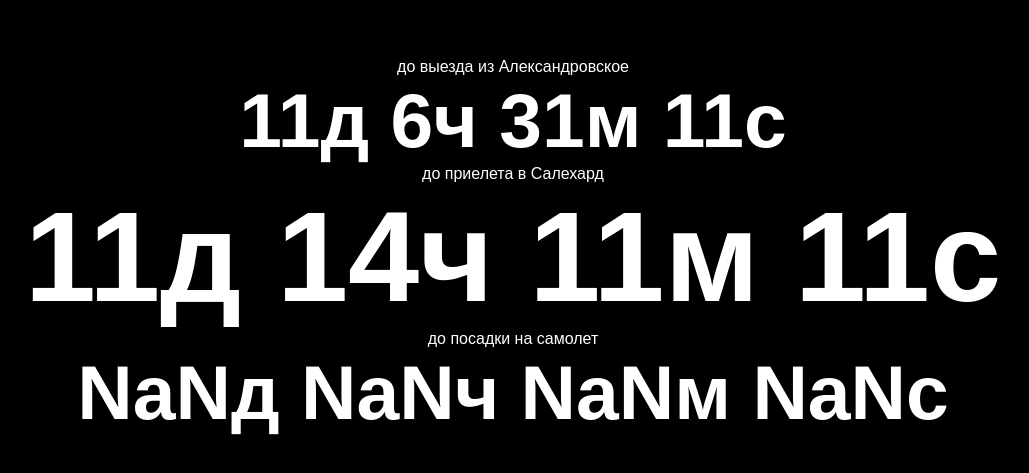
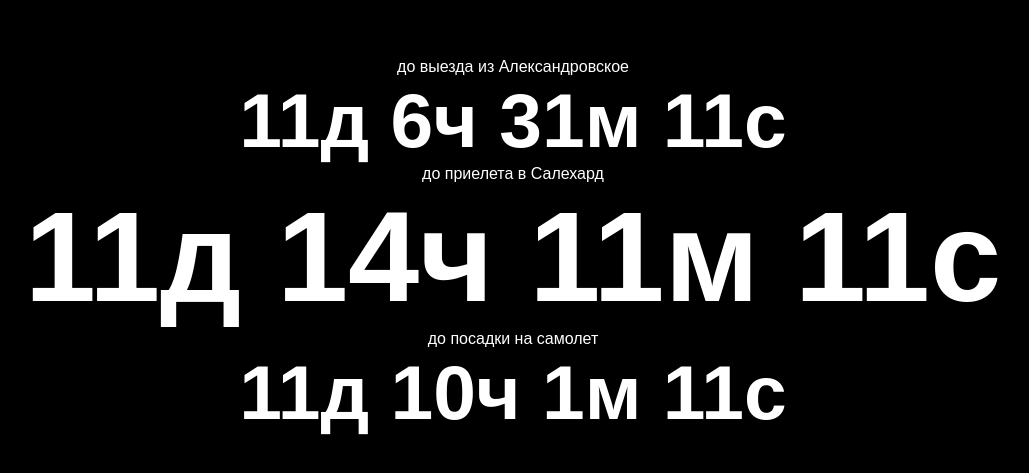
Before and after one commit to dajeo/timer.dajeo.by, a plain HTML site: page index.html in a window 1280 px wide. Shown: the part 153-626 px from the top of the page, without its empty margins (127-1156 px from the left). Drawn offline with Linux system fonts and the light colour scheme.

Commit message:
Fix time

```diff
--- a/index.html
+++ b/index.html
@@ -105,7 +105,7 @@
 
         const endFromAlexandrovskoye = new Date('07/20/2023 05:00 GMT+03:00')
         const endToSalekhard = new Date('07/20/2023 14:40 GMT+05:00');
-        const endToBoarding = new Date('07/20/2023 08:e0 GMT+03:00');
+        const endToBoarding = new Date('07/20/2023 08:30 GMT+03:00');
 
         const _fromAlexandrovskoyeEl = document.getElementById('from_alexandrovskoye')
         const _toSalekhardEl = document.getElementById('to_salekhard')
```
